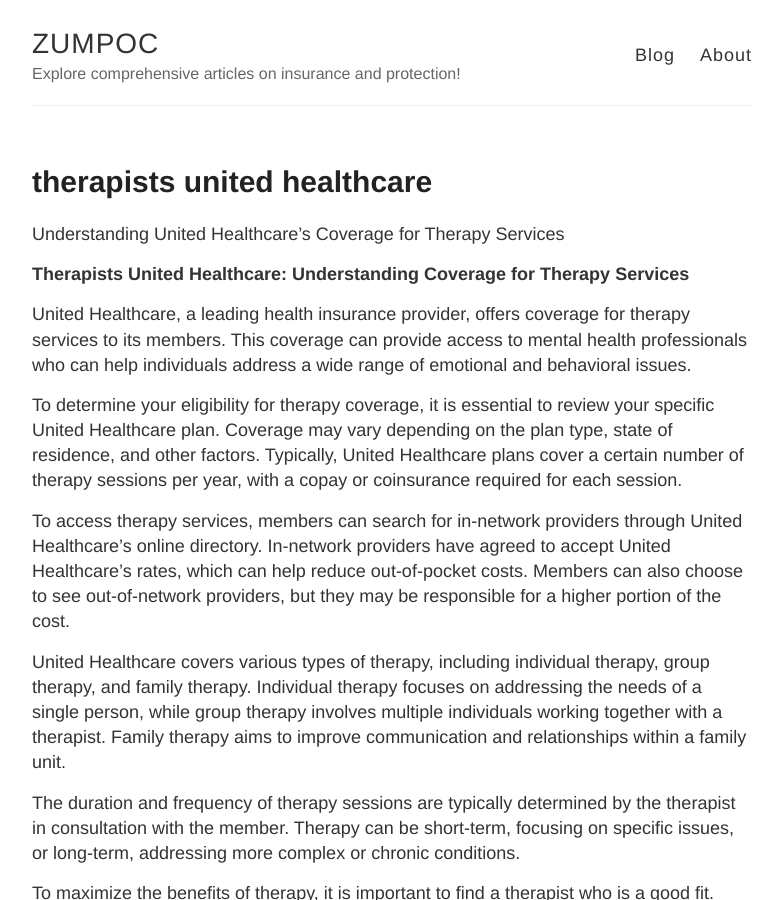
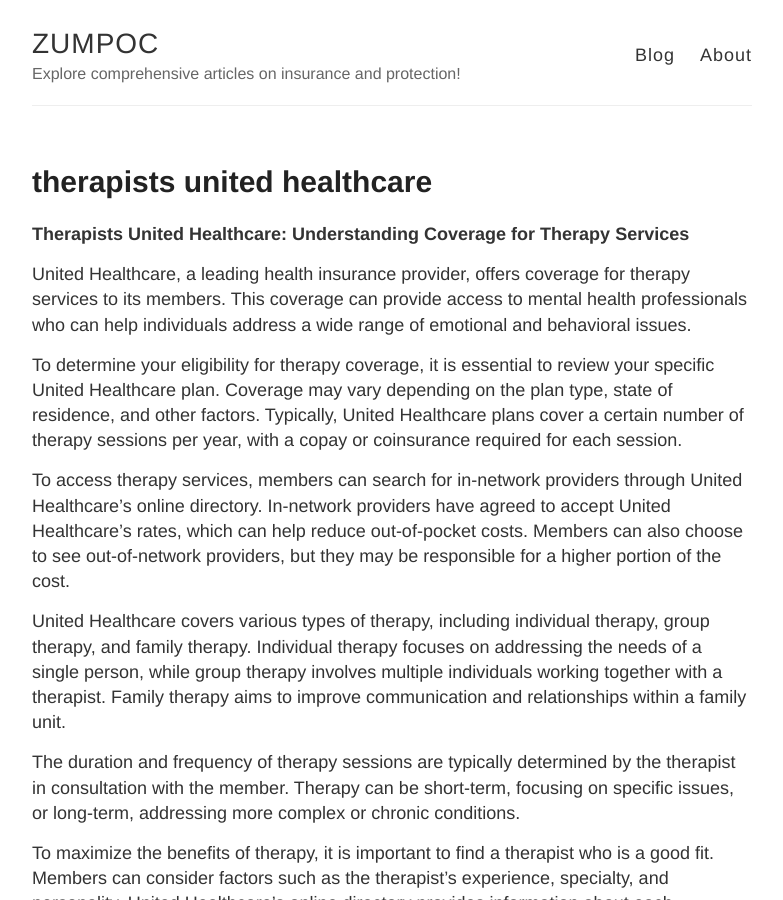
Before and after one commit to yenpao/zumpingpocong, a Jekyll site: the page built from _posts/2025-1-30-therapists-united-healthcare.md, in a window 1280 px wide and 900 px high. Shown: the whole window, without its empty margins (248-1031 px from the left). Built offline with Jekyll 4.4.1, drawn with Linux system fonts in a browser that asks for light colours.

Commit message:
Update 2025-1-30-therapists-united-healthcare.md

```diff
--- a/_posts/2025-1-30-therapists-united-healthcare.md
+++ b/_posts/2025-1-30-therapists-united-healthcare.md
@@ -2,8 +2,6 @@
 layout: post
 title: therapists united healthcare
 ---
-
-Understanding United Healthcare's Coverage for Therapy Services
 
 **Therapists United Healthcare: Understanding Coverage for Therapy Services**
 
```
